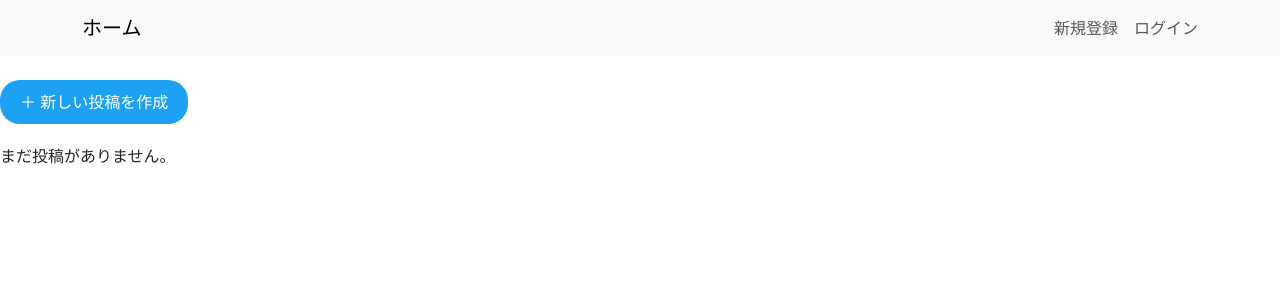
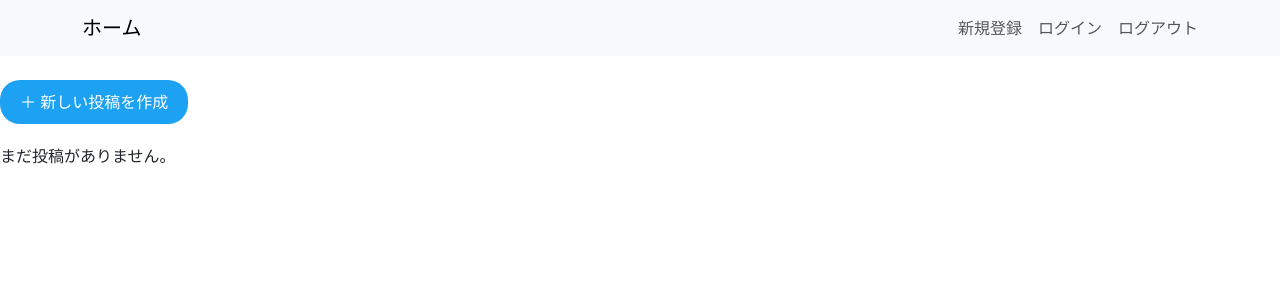
Before and after one commit to aki1807/Sofu-Twitter, a Django app: template posts/templates/posts/home.html in a window 1280 px wide. Shown: the top 300 px of the page. Run offline with Django 5.2, Linux system fonts and the light colour scheme; the template is opened without the code that fills it, so the values that code supplies are empty.

Commit message:
AI実装修正

```diff
--- a/posts/templates/posts/base.html
+++ b/posts/templates/posts/base.html
@@ -12,7 +12,8 @@
 
             <ul class="navbar-nav flex-row gap-3">
                 <li class="nav-item"><a class="nav-link" href="#">新規登録</a></li>
-                <li class="nav-item"><a class="nav-link" href="#">ログイン</a></li>
+                <li class="nav-item"><a class="nav-link" href="{% url 'accounts:login' %}">ログイン</a></li>
+                <li class="nav-item"><a class="nav-link" href="{% url 'accounts:logout' %}">ログアウト</a></li>
             </ul>
         </div>
     </nav>
--- a/posts/urls.py
+++ b/posts/urls.py
@@ -1,5 +1,5 @@
 from django.urls import path
-from . import views
+from SofuTwitter.posts import views
 
 urlpatterns = [
     path('', views.home, name='home'),
```
Also changed, not shown: requirements.txt (added, +39 -0 lines).
